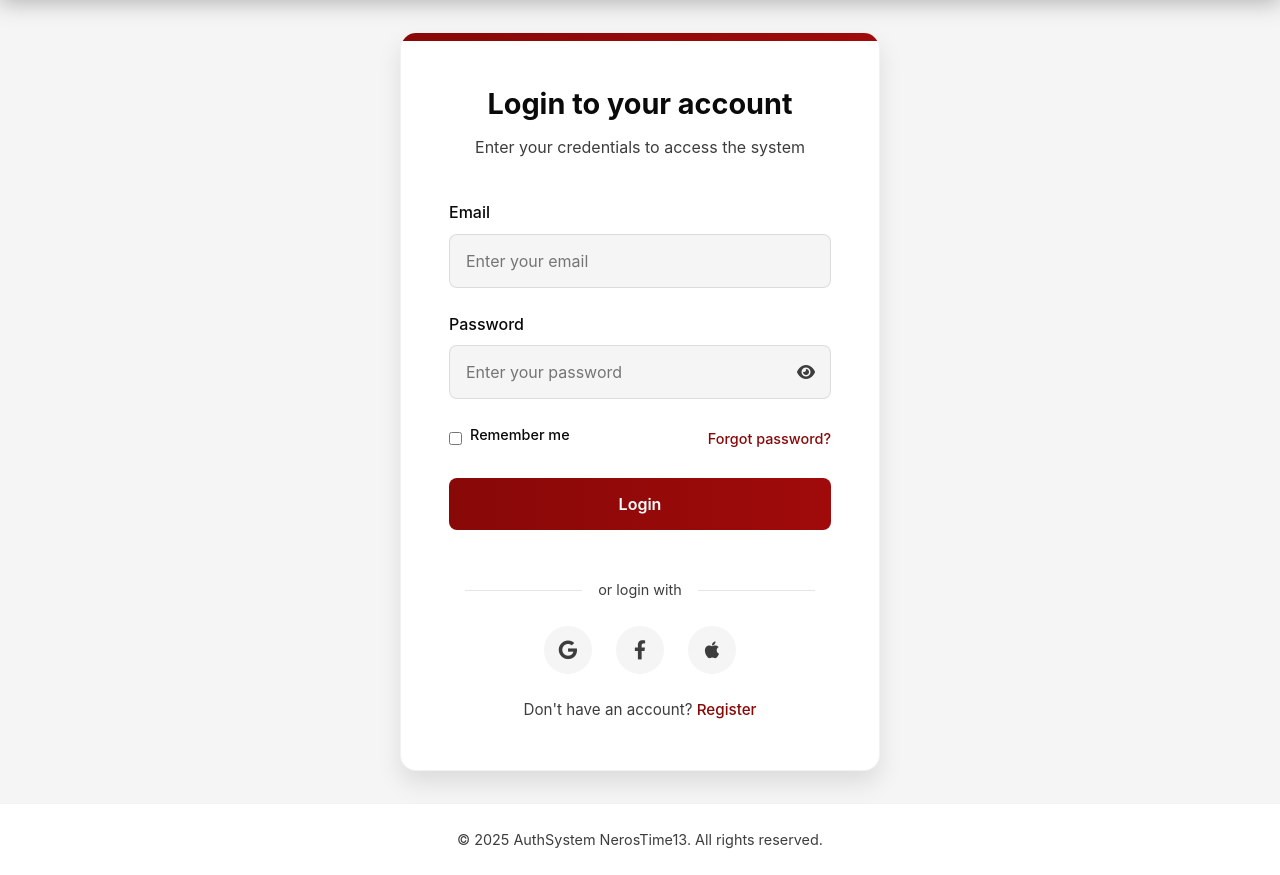
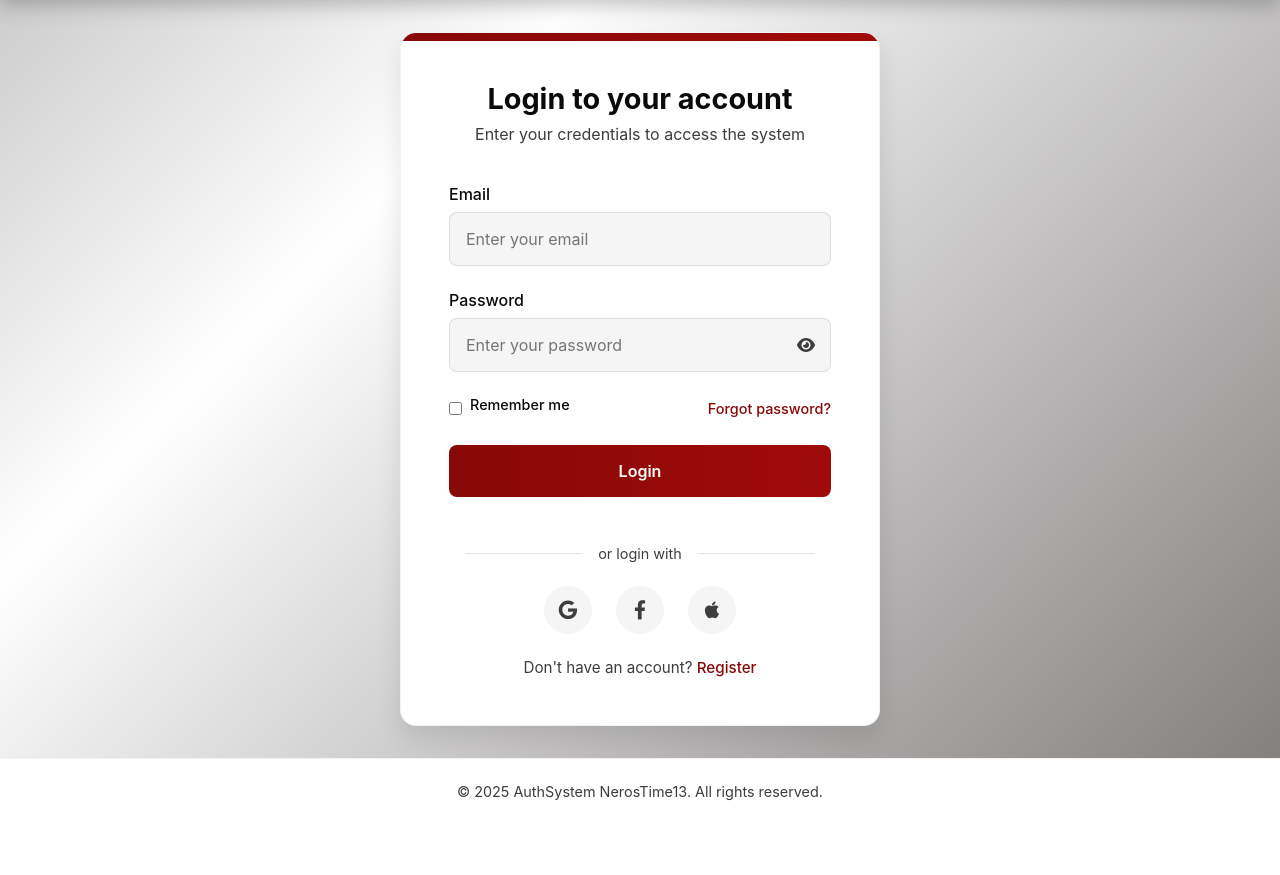
Before and after one commit to PriestH13/NerosTime13, a Django app: page /auth/login/ in a window 1280 px wide. Shown: the part 77-952 px from the top of the page. After the commit the page ends 878 px from the top, so only its background shows below. Run offline with Django 5.2, Linux system fonts and the light colour scheme.

Commit message:
*made animation for login background

```diff
--- a/auth_security/static/css/auth_security.css
+++ b/auth_security/static/css/auth_security.css
@@ -4,8 +4,8 @@
     --medium-gray: #3d3d3d;
     --light-gray: #f5f5f5;
     --white: #ffffff;
-    --accent: #880808;  /* Blood red */
-    --accent-light: #a00a0a;  /* Lighter blood red */
+    --accent: #880808;
+    --accent-light: #a00a0a;
     --text: #2b2d42;
     --text-light: #8d99ae;
 }
@@ -18,12 +18,15 @@
 }
 
 body {
-    background-color: var(--light-gray);
-    color: var(--text);
-    line-height: 1.6;
-    display: flex;
-    flex-direction: column;
-    min-height: 100vh;
+    background: linear-gradient(-45deg, #080200, #ffffff, #000000, #494843);
+    background-size: 400% 400%;
+    animation: gradientBG 15s ease infinite;
+}
+
+@keyframes gradientBG {
+    0% { background-position: 0% 50%; }
+    50% { background-position: 100% 50%; }
+    100% { background-position: 0% 50%; }
 }
 
 /* Navbar matching the example */
--- a/nerostime13/settings.py
+++ b/nerostime13/settings.py
@@ -120,10 +120,8 @@ USE_TZ = True
 
 
 STATIC_URL = '/static/'
-STATICFILES_DIRS = [
-    BASE_DIR / 'static',
-]
 STATIC_ROOT = BASE_DIR / 'staticfiles'
+
 # Default primary key field type
 # https://docs.djangoproject.com/en/5.2/ref/settings/#default-auto-field
 
```
Also changed, not shown: auth_security/static/images/background.jpg (added).
